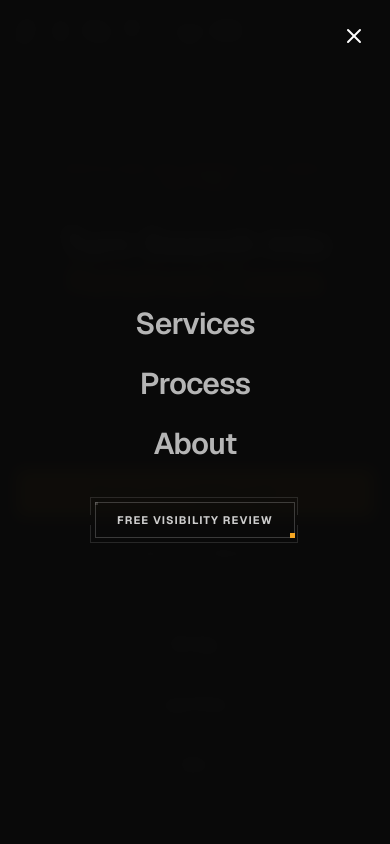
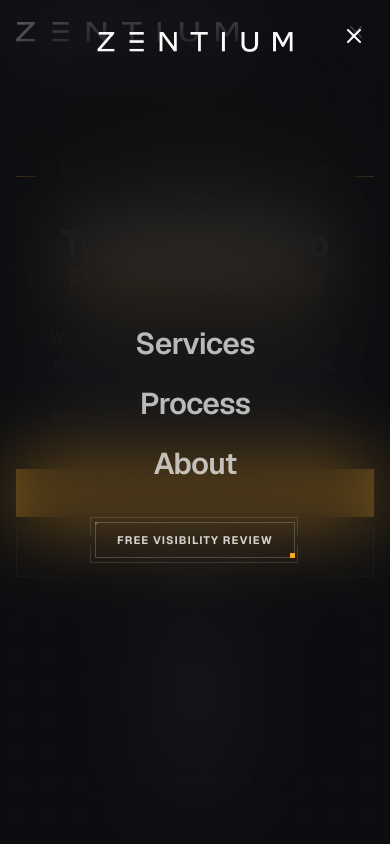
Before and after one commit to aethersites-studio/zentium, a Next.js app: page / in a window 390 px wide. Both pictures are taken after a click on the button "Open menu". Shown: the top 844 px of the page. Built offline with nearby package versions, Linux system fonts and the light colour scheme.

Commit message:
Refine mobile menu glass overlay and fix open state after scroll

```diff
--- a/components/navigation.tsx
+++ b/components/navigation.tsx
@@ -48,6 +48,7 @@
   const activeLinkColor = "text-white";
 
   return (
+    <>
       <header className={cn("fixed top-0 left-0 right-0 z-50 transition-all duration-300", navBg)}>
         <div className="max-w-6xl mx-auto px-4 sm:px-6 lg:px-8">
           <div className="flex items-center justify-between h-16">
@@ -96,10 +97,11 @@
             </button>
           </div>
         </div>
+      </header>
 
       {mobileOpen && (
-        <div className="fixed inset-0 z-[60] md:hidden bg-[#0A0A0A]/98 backdrop-blur-sm">
-          <div className="absolute top-4 right-4">
+        <div className="fixed inset-0 z-[70] md:hidden bg-[#11151c]/50 backdrop-blur-2xl supports-[backdrop-filter]:bg-[#11151c]/42">
+          <div className="absolute top-4 right-4 z-10">
             <button
               type="button"
               className="p-2 rounded-md transition-colors text-white hover:bg-white/10"
@@ -110,8 +112,24 @@
             </button>
           </div>
 
-          <div className="flex h-full flex-col items-center justify-center px-6">
-            <nav className="flex flex-col items-center gap-6" aria-label="Mobile navigation">
+          <div className="flex h-[100dvh] flex-col items-center justify-center px-6 py-10">
+            <Link
+              href="/"
+              className="absolute top-8 left-1/2 -translate-x-1/2 group"
+              aria-label="Zentium home"
+              onClick={() => setMobileOpen(false)}
+            >
+              <Image
+                src="/logos/zentium-website-logo.png"
+                alt="Zentium"
+                width={688}
+                height={62}
+                priority
+                className="h-5 w-auto transition-opacity group-hover:opacity-80 [filter:brightness(0)_invert(1)]"
+              />
+            </Link>
+
+            <nav className="mt-10 flex flex-col items-center gap-6" aria-label="Mobile navigation">
               {navLinks.map((link) => (
                 <Link
                   key={link.href}
@@ -133,6 +151,6 @@
           </div>
         </div>
       )}
-    </header>
+    </>
   );
 }
```
Lines whose indentation alone changed are shown as unchanged.
